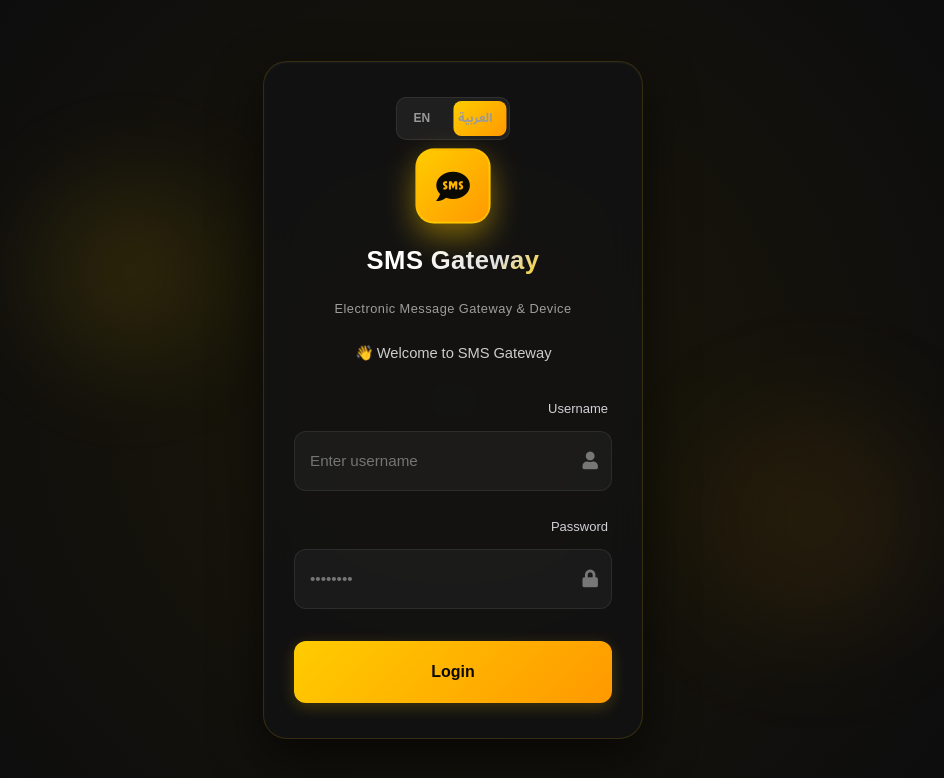
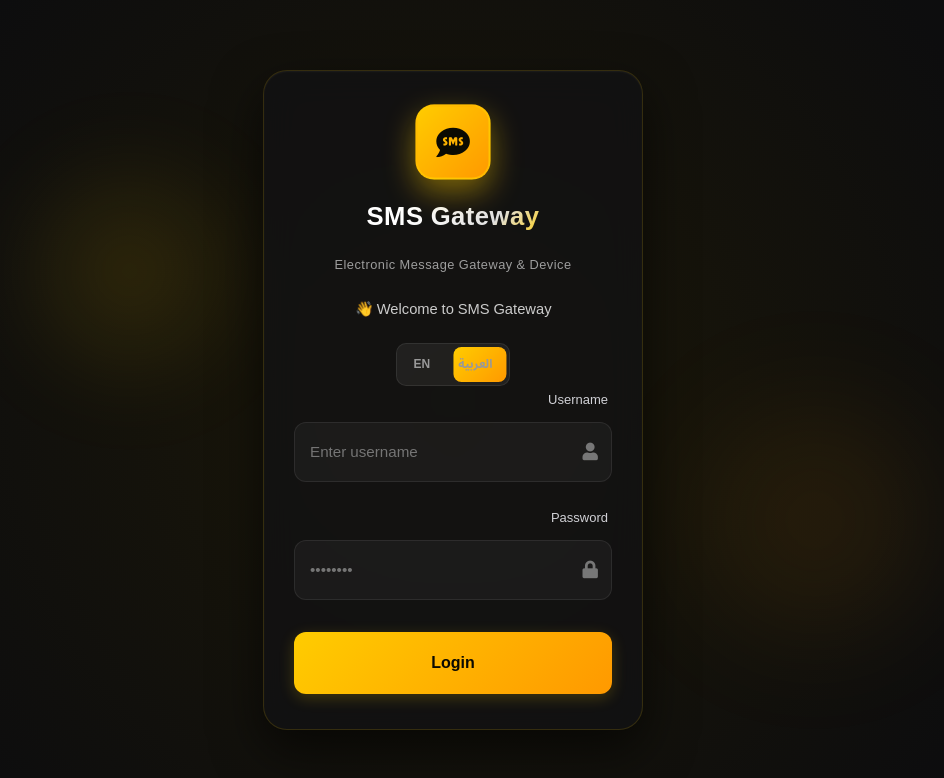
Before and after one commit to tayercash/SelfHosted-SMS-Gateway, a website: page login.html in a window 1280 px wide. Shown: the whole page, without its empty margins (187-1131 px from the left). Drawn offline with Linux system fonts and the light colour scheme.

Commit message:
refactor: adjust logo spacing and relocate language toggle component in login page

```diff
--- a/login.html
+++ b/login.html
@@ -83,7 +83,7 @@
     }
 
     .logo-section {
-      margin-bottom: 10px;
+      margin-bottom: 0;
       display: flex;
       flex-direction: column;
       align-items: center;
@@ -130,7 +130,7 @@
     .welcome-text {
       font-size: 0.92rem;
       color: #ccc;
-      margin: 8px 0 20px;
+      margin: 8px 0 0;
       line-height: 1.6;
     }
 
@@ -152,7 +152,7 @@
       padding: 3px;
       border: 1px solid rgba(255,255,255,0.08);
       width: fit-content;
-      margin: 0 auto 10px;
+      margin: 10px auto 0;
       overflow: hidden;
     }
 
@@ -336,11 +336,6 @@
   <div class="bg-glow-2"></div>
 
   <div class="login-container">
-    <div class="lang-toggle ar" id="lang-toggle" onclick="toggleLoginLang()">
-      <div class="slider"></div>
-      <button id="lang-en">EN</button>
-      <button id="lang-ar">العربية</button>
-    </div>
     <div class="logo-section">
       <div class="logo-img">
         <i class="fas fa-sms"></i>
@@ -348,6 +343,11 @@
       <h1 class="app-name">SMS Gateway</h1>
       <p class="app-tagline" data-i18n="login.tagline">بوابة الرسائل الإلكترونية والجهاز</p>
       <p class="welcome-text"><span class="wave">👋</span> <span data-i18n="login.welcome">مرحباً بك في بوابة الرسائل القصيرة</span></p>
+      <div class="lang-toggle ar" id="lang-toggle" onclick="toggleLoginLang()">
+        <div class="slider"></div>
+        <button id="lang-en">EN</button>
+        <button id="lang-ar">العربية</button>
+      </div>
     </div>
 
     <form id="login-form" autocomplete="off">
```
